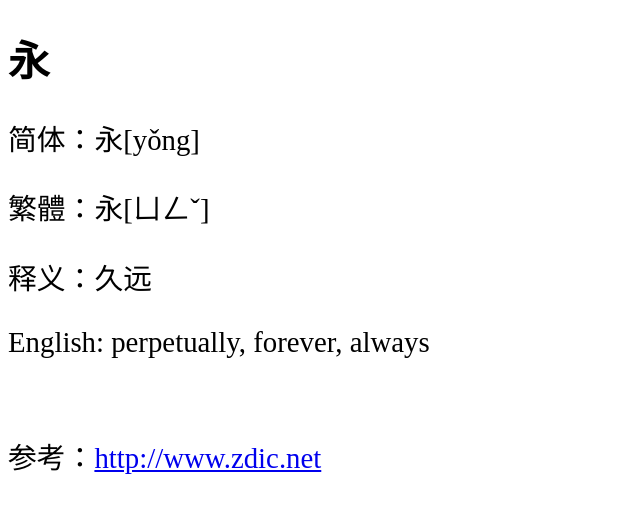
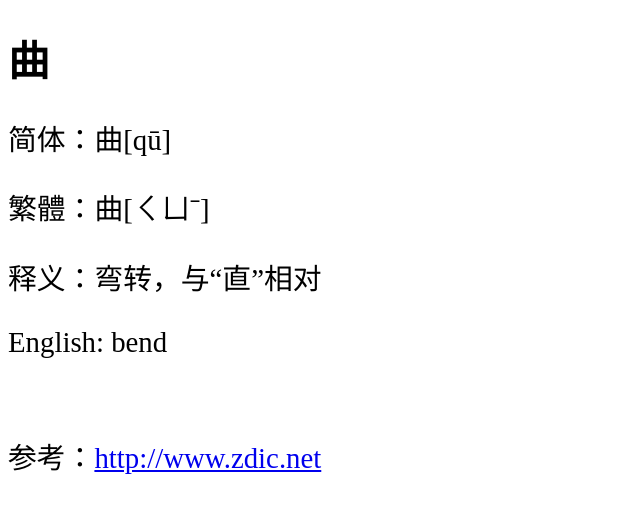
Before and after one commit to shengzhe/livecalligraphy, a Jekyll site: the page built from _posts/2012-08-31-LanTing-59.html, in a window 1280 px wide. Shown: the top 513 px of the page, without its empty margins (0-640 px from the left). Built offline with Jekyll 4.4.1, drawn with Linux system fonts in a browser that asks for light colours; Markdown is read by kramdown in place of the engine named in the settings.

Commit message:
Update _posts/2012-08-31-LanTing-59.html

```diff
--- a/_posts/2012-08-31-LanTing-59.html
+++ b/_posts/2012-08-31-LanTing-59.html
@@ -1,11 +1,11 @@
 ---
 layout: default
-title: 兰亭集序第1个字 (1st character of Lan Ting)
+title: 兰亭集序第59个字 (59th character of Lan Ting)
 ---
-<h1>永</h1>
-<p>简体：永[yǒng]</p>
-<p>繁體：永[ㄩㄥˇ]</p>
-<p>释义：久远</p>
-<p>English: perpetually, forever, always</p>
+<h1>曲</h1>
+<p>简体：曲[qū]</p>
+<p>繁體：曲[ㄑㄩˉ]</p>
+<p>释义：弯转，与“直”相对</p>
+<p>English: bend</p>
 <br/>
-<p>参考：<a href="http://www.zdic.net/zd/zi/ZdicE6ZdicB0ZdicB8.htm">http://www.zdic.net</a></p>
+<p>参考：<a href="http://www.zdic.net/zd/zi/ZdicE6Zdic9BZdicB2.htm">http://www.zdic.net</a></p>
```
